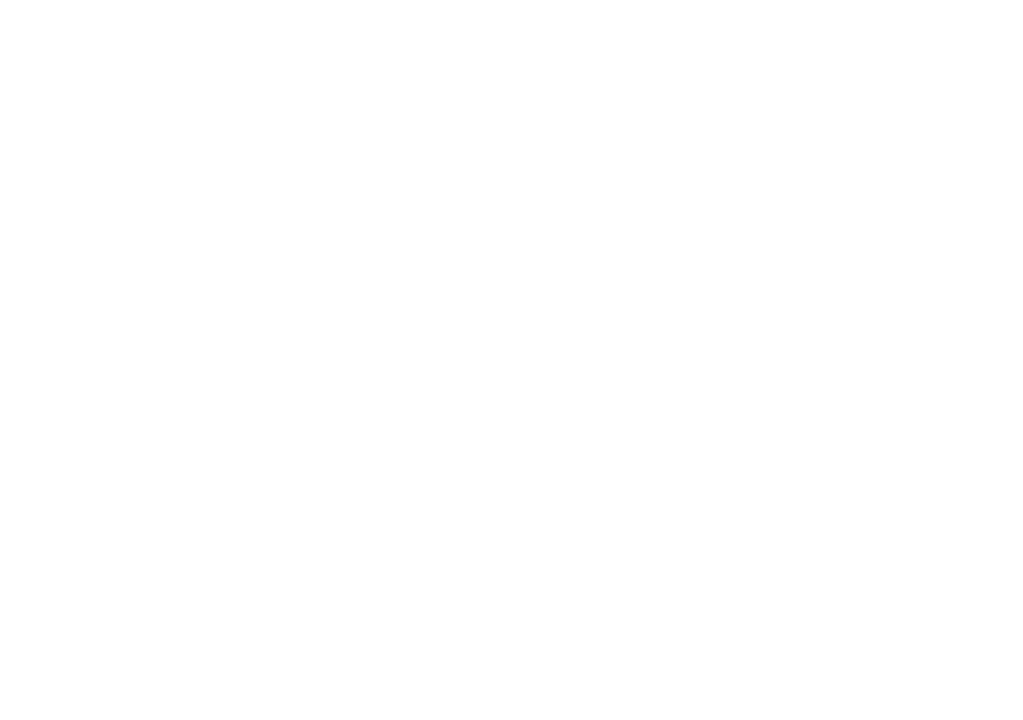
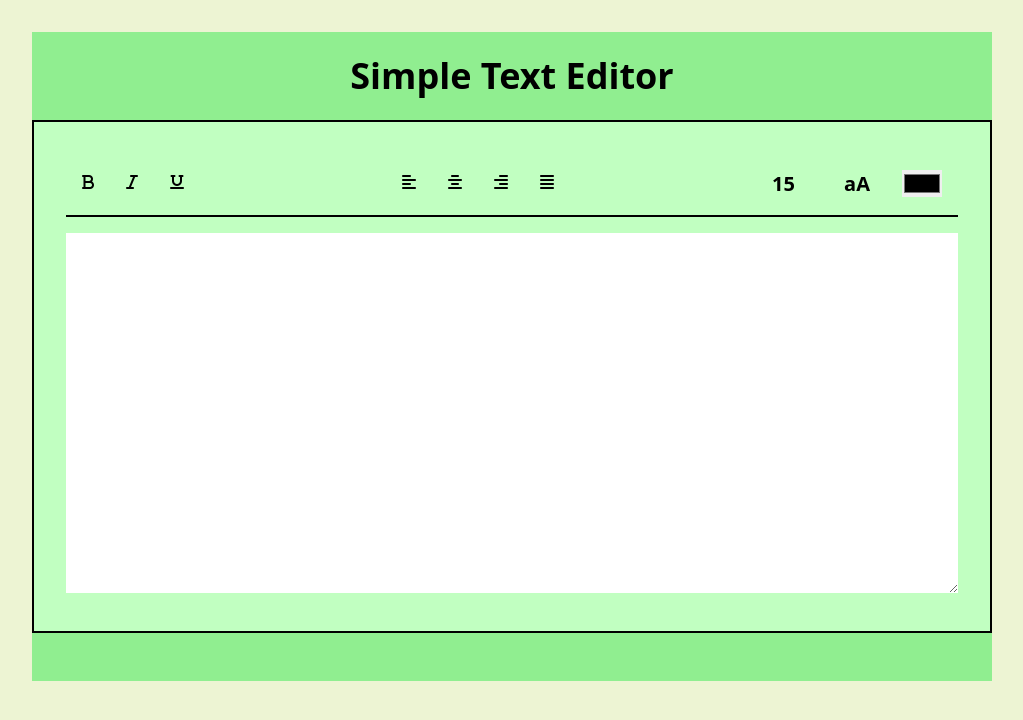
Before and after one commit to maruf-islam-joy/text-editor, a plain HTML site: page index.html in a window 1280 px wide. Shown: the whole page, without its empty margins (128-1151 px from the left). Drawn offline with nearby package versions, Linux system fonts and the light colour scheme.

Commit message:
layout or design completed

```diff
--- a/index.html
+++ b/index.html
@@ -4,8 +4,111 @@
     <meta charset="UTF-8">
     <meta name="viewport" content="width=device-width, initial-scale=1.0">
     <title>Simple Text-Editor</title>
+
+    <!-- font-awesome cdn  -->
+    <link rel="stylesheet" href="https://cdnjs.cloudflare.com/ajax/libs/font-awesome/6.4.2/css/all.min.css" integrity="sha512-z3gLpd7yknf1YoNbCzqRKc4qyor8gaKU1qmn+CShxbuBusANI9QpRohGBreCFkKxLhei6S9CQXFEbbKuqLg0DA==" crossorigin="anonymous" referrerpolicy="no-referrer" />
+
+    <!-- tailwindcss cdn  -->
+    <script src="https://cdn.tailwindcss.com"></script>
 </head>
-<body>
+<body class="bg-[#edf4d3]">
+    <!-- main  -->
+    <div class="bg-[lightgreen] w-3/4 mx-auto pb-12 mt-8">
+            <h3 class="text-center font-semibold text-4xl py-6">Simple Text Editor</h3>
+        <!-- editor div  -->
+        <div class="bg-[#c1ffc1] w-fit mx-auto border-2 border-black px-8 py-8">
+            <!-- action divs  -->
+            <div class="flex justify-between px-4 py-4 mb-4 border-2 border-b-black border-r-0 border-t-0 border-l-0">
+                <!-- bold italic underline divs  -->
+                <div class="flex gap-8">
+
+                    <!-- bold  -->
+                    <div>
+                        <button id="bold-btn">
+                            <i class="fa-solid fa-bold"></i>
+                        </button>
+                    </div>
+
+                    <!-- italic  -->
+                    <div>
+                        <button id="italic-btn">
+                            <i class="fa-solid fa-italic"></i>
+                        </button>
+                    </div>
+
+                    <!-- underline  -->
+                    <div>
+                        <button id="underline-btn">
+                            <i class="fa-solid fa-underline"></i>
+                        </button>
+                    </div>
+                </div>
+
+                <!-- ----------------------------------------------- -->
+
+                <!-- alignment divs  -->
+                <div class="flex gap-8">
+                    <!-- align-left  -->
+                    <div>
+                        <button id="aLeft-btn">
+                            <i class="fa-solid fa-align-left"></i>
+                        </button>
+                    </div>
+
+                    <!-- align center  -->
+                    <div>
+                        <button id="aCenter-btn">
+                            <i class="fa-solid fa-align-center"></i>
+                        </button>
+                    </div>
+
+                    <!-- align-right  -->
+                    <div>
+                        <button id="aRight-btn">
+                            <i class="fa-solid fa-align-right"></i>
+
+                        </button>
+                    </div>
+
+                    <!-- align justify  -->
+                    <div>
+                        <button id="aJustify-btn">
+                            <i class="fa-solid fa-align-justify"></i>
+                        </button>
+                    </div>
+                </div>
+
+                <!-- ------------------------------------------------------------- -->
+
+                <!-- size case color divs -->
+
+                <div class="flex gap-8">
+                    <!-- size -->
+                    <div>
+                        <input class="w-10 bg-transparent font-semibold text-xl" type="number" name="" id="size-btn" value="15">
+                    </div>
+
+                    <!-- case  -->
+                    <div>
+                        <button id="case-btn">
+                            <h4 class="text-xl font-semibold">aA</h4>
+                        </button>
+                    </div>
+
+                    <!-- color  -->
+                    <div>
+                        <input class="w-10" type="color" name="" id="color-btn">
+                    </div>
+                </div>
+
+            </div>
+
+
+            <textarea class="caret-sky-950 w-full h-full" name="" id="main-text-area" cols="100" rows="15" ></textarea>
+
+
+        </div>
+    </div>
 
 </body>
 </html>
```
